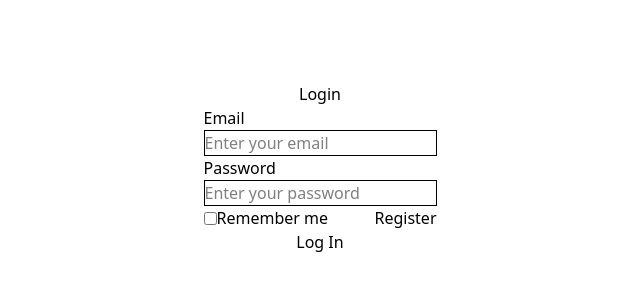
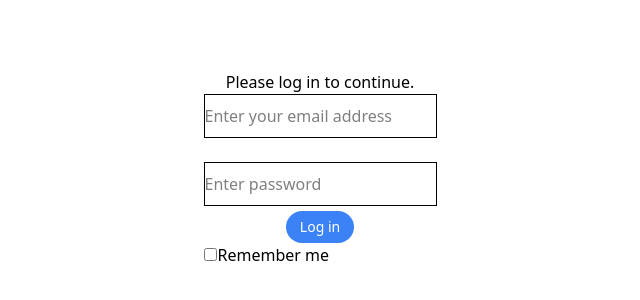
Before and after one commit to pechavarria62/learning-Nextjs, a Next.js app: page /login in a window 1280 px wide. Shown: the part 232-532 px from the top of the page, without its empty margins (320-960 px from the left). Built offline with nearby package versions, Linux system fonts and the light colour scheme.

Commit message:
styling the loging page, not going well

```diff
--- a/app/api/login/route.js
+++ /dev/null
@@ -1,18 +0,0 @@
-import { PrismaClient } from '@prisma/client';
-import { NextResponse } from 'next/server';
-
-const prisma = new PrismaClient();
-
-export async function POST(req) {
-  const { email, password } = await req.json();
-
-  const user = await prisma.user.findUnique({
-    where: { email },
-  });
-
-  if (!user || user.password !== password) {
-    return NextResponse.json({ success: false }, { status: 401 });
-  }
-
-  return NextResponse.json({ success: true });
-}
--- /dev/null
+++ b/app/api/login/route.ts
@@ -0,0 +1,18 @@
+import { NextRequest, NextResponse } from 'next/server';
+import { PrismaClient } from '@prisma/client';
+
+const prisma = new PrismaClient();
+
+export async function POST(req: NextRequest) {
+  const { email, password } = await req.json();
+
+  const user = await prisma.user.findUnique({
+    where: { email },
+  });
+
+  if (user && user.password === password) {
+    return NextResponse.json({ success: true });
+  } else {
+    return NextResponse.json({ success: false, error: 'Invalid email or password' }, { status: 401 });
+  }
+}
--- a/app/login/page.tsx
+++ b/app/login/page.tsx
@@ -1,7 +1,10 @@
 import React from "react";
-// import LoginForm from "../ui/login-form";
-import LoginForm from "../ui/logatation";
+import LoginForm from "../ui/login-form";
+
 export default function login() {
   return (
-    <LoginForm />
-  )}
+    <div className='flex min-h-screen items-center justify-center bg-gradient-to-br from-blue-400 via-purple-400 to-pink-400 h-52 w-full'>
+      <LoginForm />
+    </div>
+  );
+}
--- a/app/page.tsx
+++ b/app/page.tsx
@@ -5,7 +5,7 @@ import './global.css';
 
 export default function Page() {
   return (
-    <div className='bg-gradient-to-br from-blue-400 via-purple-400 to-pink-400 min-h-screen'>
+    <div className=''>
       <SideNav />
     </div>
   );
--- a/app/ui/login-form.tsx
+++ b/app/ui/login-form.tsx
@@ -1,5 +1,4 @@
 'use client';
-
 
 import {
   AtSymbolIcon,
@@ -10,44 +9,49 @@ import { useState } from 'react';
 import { useRouter } from 'next/navigation';
 import { Button } from './button';
 
-const mockUsers = [
-  { email: 'user@example.com', password: 'password123' },
-  { email: 'danny@ramp.com', password: 'securepass' },
-];
 
 export default function LoginForm() {
   const [formData, setFormData] = useState({ email: '', password: '' });
+    const [rememberMe, setRememberMe] = useState(false); // Add state for remember me
   const [error, setError] = useState('');
   const router = useRouter();
 
-  const handleSubmit = (e: React.FormEvent) => {
+  const handleSubmit = async (e: React.FormEvent) => {
     e.preventDefault();
-    const user = mockUsers.find(
-      (u) => u.email === formData.email && u.password === formData.password
-    );
-
-    if (user) {
-      router.push('/'); // ✅ Redirect to homepage
+    setError('');
+    try {
+      const res = await fetch('/api/login', {
+        method: 'POST',
+        headers: { 'Content-Type': 'application/json' },
+        body: JSON.stringify({...formData, rememberMe }), // Include rememberMe in the request
+      });
+      const data = await res.json();
+      if (data.success) {
+        router.push('/'); // Redirect on success
       } else {
-      setError('Invalid email or password');
+        setError(data.error || 'Invalid email or password');
+      }
+    } catch {
+      setError('Something went wrong. Please try again.');
     }
   };
 
   return (
-    <form onSubmit={handleSubmit} className="space-y-3">
-      <div className="flex-1 rounded-lg bg-gray-50 px-6 pb-4 pt-8">
-        <h1 className="mb-3 text-2xl">Please log in to continue.</h1>
-        <div className="w-full">
+    <div className=' flex items-center justify-center'>
+      <form onSubmit={handleSubmit} className="shadow-lg rounded-lg p-6 w-full max-w-md flex items-center justify-center">
+        <div className="  flex-1 flex-col items-center justify-center p-6 space-y-4">
+          <h1 className="mb-3 text-2xl flex items-center justify-center content-center">Please log in to continue.</h1>
+          <div className="w-56">
             <div>
               <label
-              className="mb-3 mt-5 block text-xs font-medium text-gray-900"
+                className=" flex mb-3 mt-5 text-xs items-center justify-center content-center"
                 htmlFor="email"
               >
-              Email
+                {/* Email */}
               </label>
-            <div className="relative">
+              <div className="relative items-center justify-center content-center">
                 <input
-                className="peer block w-full rounded-md border border-gray-200 py-[9px] pl-10 text-sm outline-2 placeholder:text-gray-500"
+                  className="peer block rounded-md border border-gray-100 py-[9px] pl-10 text-sm outline-0 placeholder:text-gray-500"
                   id="email"
                   type="email"
                   name="email"
@@ -63,14 +67,15 @@ export default function LoginForm() {
 
             <div className="mt-4">
               <label
-              className="mb-3 mt-5 block text-xs font-medium text-gray-900"
+                className="mb-3 mt-5"
                 htmlFor="password"
               >
-              Password
+                <br/>
+                {/* Password */}
               </label>
               <div className="relative">
                 <input
-                className="peer block w-full rounded-md border border-gray-200 py-[9px] pl-10 text-sm outline-2 placeholder:text-gray-500"
+                  className="peer rounded-md border border-gray-200 py-[9px] pl-10 text-sm placeholder:text-gray-500"
                   id="password"
                   type="password"
                   name="password"
@@ -86,20 +91,40 @@ export default function LoginForm() {
             </div>
           </div>
 
-        <div className="mt-10">
+          <div className="mt-8 items-center justify-center content-center flex">
             <LoginButton />
           </div>
 
           {error && (
             <div className="flex items-center text-sm text-red-600 mt-4">
-            <ExclamationCircleIcon className="h-5 w-5 mr-1" />
+              <ExclamationCircleIcon
+                style={{
+                  width:'10px',
+                  height:'10px',
+                  marginRight: '4px',
+
+                }}
+              />
               {error}
             </div>
           )}
 
-        <div className="flex h-8 items-end space-x-1 mt-10">Remember me</div>
+             {/* Remember Me checkbox */}
+          <div className="flex items-center mt-4 space-x-px">
+            <input
+              id="rememberMe"
+              type="checkbox"
+              checked={rememberMe}
+              onChange={(e) => setRememberMe(e.target.checked)}
+              className="h-4 w-4 text-blue-600 border-gray-300 rounded focus:ring-blue-500"
+            />
+            <label htmlFor="rememberMe" className="ml-2 block text-sm text-gray-900">
+              Remember me
+            </label>
+          </div>
         </div>
       </form>
+    </div>
   );
 }
 
```
Lines whose indentation alone changed are shown as unchanged.
